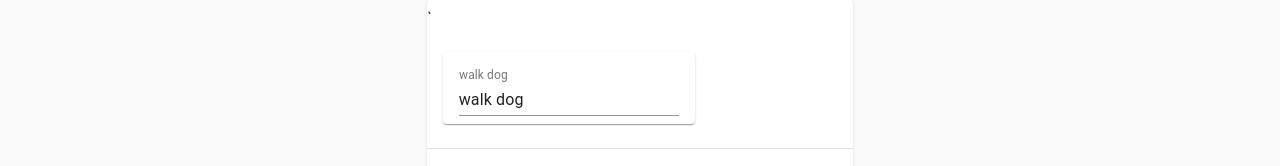
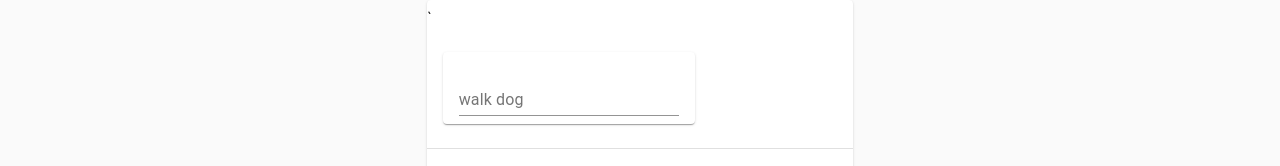
Before and after one commit to ghigbie/react-hooks-todo-list, a React (Create React App) app: page / in a window 1280 px wide. Both pictures are taken after a click on the button 813 px from the left and 241 px from the top of the page. Shown: the part 184-350 px from the top of the page. Built offline with nearby package versions, Linux system fonts and the light colour scheme.

Commit message:
Edit function

```diff
--- a/src/components/EditTodo.js
+++ b/src/components/EditTodo.js
@@ -8,19 +8,17 @@ const paperStyles = {
     padding: "0 1rem",
 }
 
-const EditTodoForm = ({task, addTodo}) => {
+const EditTodoForm = ({task, id, editTodo}) => {
     const [value, handleChange, reset] = useInputState(task);
 
     return(
         <Paper style={paperStyles}>
             <form onSubmit={ e => {
                 e.preventDefault();
-                addTodo(value);
-                reset()
+                editTodo(id, value);
+                reset();
             }}>
                 <TextField
-                    value={value}
-                    onChange={handleChange}
                     margin='normal'
                     label={value}
                     fullWidth
--- a/src/components/Todo.js
+++ b/src/components/Todo.js
@@ -16,7 +16,7 @@ const Todo = ({ id, task, completed, removeTodo, toggleTodo, editTodo}) => {
       <>
         <ListItem>
           {isEditing ?
-            (<EditTodoForm task={task} editTodo={editTodo}/>)
+            (<EditTodoForm id={id} task={task} editTodo={editTodo}/>)
             :
          (<>
           <Checkbox
--- a/src/components/TodoForm.js
+++ b/src/components/TodoForm.js
@@ -16,7 +16,7 @@ const TodoForm  = ({ addTodo })=> {
             <form onSubmit={ e => {
                 e.preventDefault();
                 addTodo(value);
-                reset()
+                reset();
             }}>
                 <TextField
                     value={value}
```
